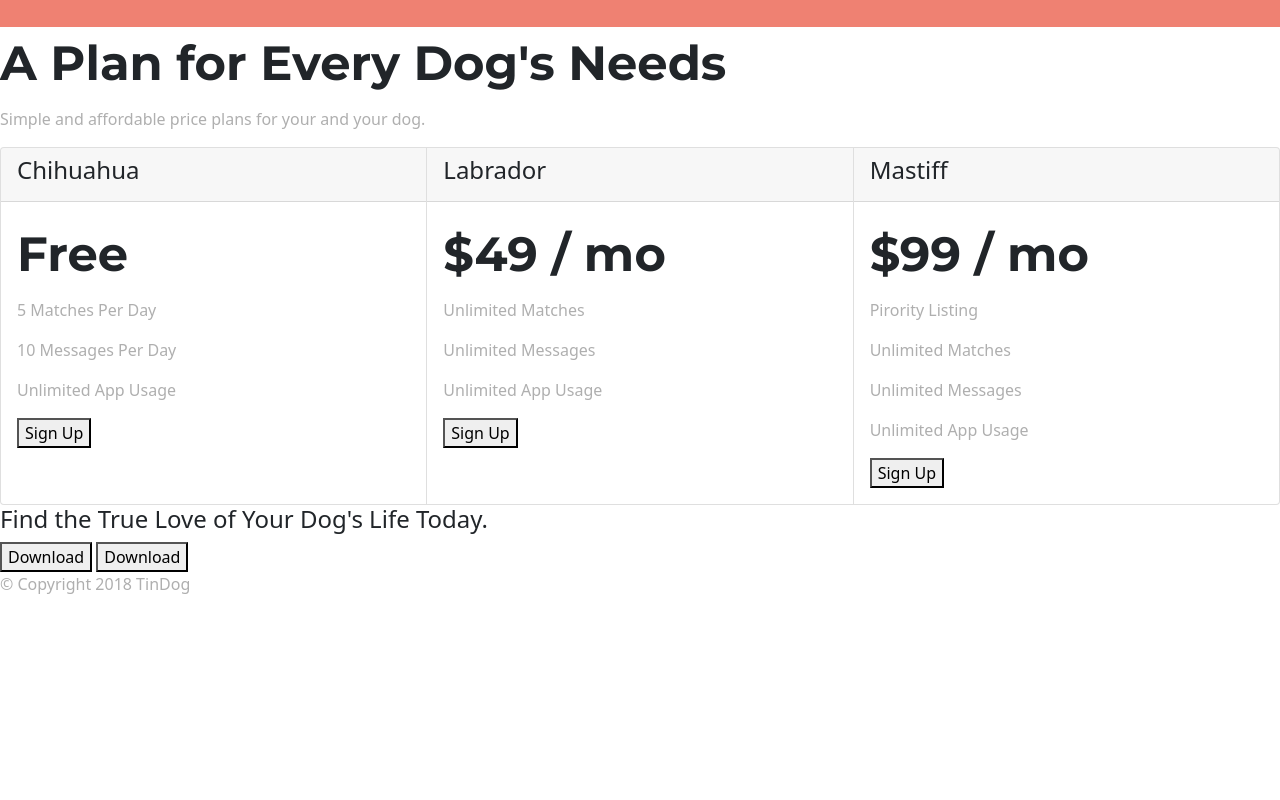
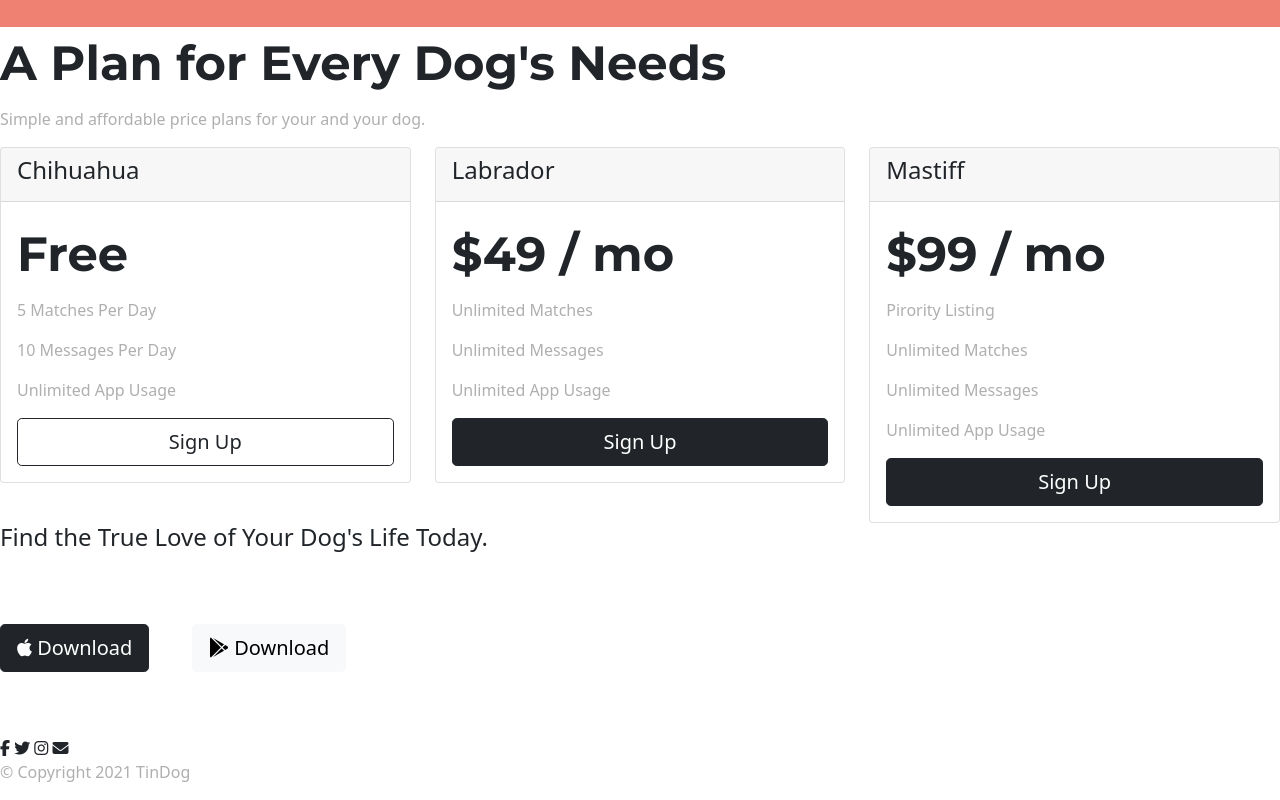
Before and after one commit to Kavita-Dhamot/Doggo-3, a plain HTML site: page index.html in a window 1280 px wide. Shown: the part 1962-2762 px from the top of the page. Before the commit the page ends 2574 px from the top, so only its background shows below. Drawn offline with nearby package versions, Linux system fonts and the light colour scheme.

Commit message:
Did some changes

```diff
--- a/index.html
+++ b/index.html
@@ -37,13 +37,13 @@
         <div class="collapse navbar-collapse" id="navbarSupportedContent">
           <ul class="navbar-nav ms-auto">
             <li class="nav-item">
-              <a class="nav-link" href="">Contact</a>
+              <a class="nav-link" href="#footer">Contact</a>
             </li>
             <li class="nav-item">
-              <a class="nav-link" href="">Pricing</a>
+              <a class="nav-link" href="#pricing">Pricing</a>
             </li>
             <li class="nav-item">
-              <a class="nav-link" href="">Download</a>
+              <a class="nav-link" href="#cta">Download</a>
             </li>
           </ul>
         </div>
@@ -54,7 +54,7 @@
 
       <div class="row">
         <div class="col-lg-6">
-          <h1>Meet new and interesting dogs nearby.</h1>
+          <h1 class="biggest-heading">Meet new and interesting dogs nearby.</h1>
           <button type="button" class="btn btn-dark btn-lg download-button"><i class="fab fa-apple"></i> Download</button>
           <button type="button" class="btn btn-outline-light btn-lg download-button"><i class="fab fa-google-play"></i> Download</button>
         </div>
@@ -76,19 +76,19 @@
     <div class="row">
       <div class="feature-box col-lg-4">
         <i class="icon fas fa-check-circle fa-4x"></i>
-        <h3>Easy to use.</h3>
+        <h3 class="feature-title">Easy to use.</h3>
         <p>So easy to use, even your dog could do it.</p>
       </div>
 
       <div class="feature-box col-lg-4">
         <i class="icon fas fa-bullseye fa-4x"></i>
-        <h3>Elite Clientele</h3>
+        <h3 class="feature-title">Elite Clientele</h3>
         <p>We have all the dogs, the greatest dogs.</p>
       </div>
 
       <div class="feature-box col-lg-4">
         <i class="icon fas fa-heart fa-4x"></i>
-        <h3>Guaranteed to work.</h3>
+        <h3 class="feature-title">Guaranteed to work.</h3>
         <p>Find the love of your dog's life or your money back.</p>
       </div>
     </div>
@@ -104,7 +104,7 @@
     <div id="testimonials-carousel" class="carousel slide" data-bs-ride="false">
       <div class="carousel-inner">
         <div class="carousel-item active">
-          <h2>I no longer have to sniff other dogs for love. I've found the hottest Corgi on TinDog. Woof.</h2>
+          <h2 class="testimonial-text">I no longer have to sniff other dogs for love. I've found the hottest Corgi on TinDog. Woof.</h2>
           <img class="testimonial-image" src="images/dog-img.jpg" alt="dog-profile">
           <em>Pebbles, New York</em>
         </div>
@@ -139,47 +139,53 @@
 
   <section id="pricing">
 
-    <h2>A Plan for Every Dog's Needs</h2>
+    <h2 class="section-heading">A Plan for Every Dog's Needs</h2>
     <p>Simple and affordable price plans for your and your dog.</p>
 
-    <div class="card-group">
+    <div class="row">
+      <div class=" pricing-column col-lg-4 col-md-6">
         <div class="card">
           <div class="card-header">
             <h3>Chihuahua</h3>
           </div>
           <div class="card-body">
-          <h2>Free</h2>
+            <h2 class="price-text">Free</h2>
             <p>5 Matches Per Day</p>
             <p>10 Messages Per Day</p>
             <p>Unlimited App Usage</p>
-          <button type="button">Sign Up</button>
+            <button class="btn btn-lg btn-outline-dark w-100" type="button ">Sign Up</button>
+          </div>
         </div>
       </div>
 
+      <div class=" pricing-column col-lg-4 col-md-6">
         <div class="card">
           <div class="card-header">
             <h3>Labrador</h3>
           </div>
           <div class="card-body">
-          <h2>$49 / mo</h2>
+            <h2 class="price-text">$49 / mo</h2>
             <p>Unlimited Matches</p>
             <p>Unlimited Messages</p>
             <p>Unlimited App Usage</p>
-          <button type="button">Sign Up</button>
+            <button class="btn btn-lg btn-dark w-100" type="button">Sign Up</button>
+          </div>
         </div>
       </div>
 
+      <div class=" pricing-column col-lg-4">
         <div class="card">
           <div class="card-header">
             <h3>Mastiff</h3>
           </div>
           <div class="card-body">
-          <h2>$99 / mo</h2>
+            <h2 class="price-text">$99 / mo</h2>
             <p>Pirority Listing</p>
             <p>Unlimited Matches</p>
             <p>Unlimited Messages</p>
             <p>Unlimited App Usage</p>
-          <button type="button">Sign Up</button>
+            <button class="btn btn-lg btn-dark w-100" type="button">Sign Up</button>
+          </div>
         </div>
       </div>
     </div>
@@ -191,18 +197,22 @@
 
   <section id="cta">
 
-    <h3>Find the True Love of Your Dog's Life Today.</h3>
-    <button type="button">Download</button>
-    <button type="button">Download</button>
 
+
+    <h3 class="biggest-heading">Find the True Love of Your Dog's Life Today.</h3>
+    <button type="button" class="btn btn-dark btn-lg download-button"><i class="fab fa-apple"></i> Download</button>
+    <button type="button" class="btn btn-light btn-lg download-button"><i class="fab fa-google-play"></i> Download</button>
   </section>
 
 
   <!-- Footer -->
 
   <footer id="footer">
-
-    <p>© Copyright 2018 TinDog</p>
+    <i class="footer-logo fab fa-facebook-f"></i>
+    <i class="footer-logo fab fa-twitter"></i>
+    <i class="footer-logo fab fa-instagram"></i>
+    <i class="footer-logo fas fa-envelope"></i>
+    <p>© Copyright 2021 TinDog</p>
 
   </footer>
 
```
Lines whose indentation alone changed are shown as unchanged.
